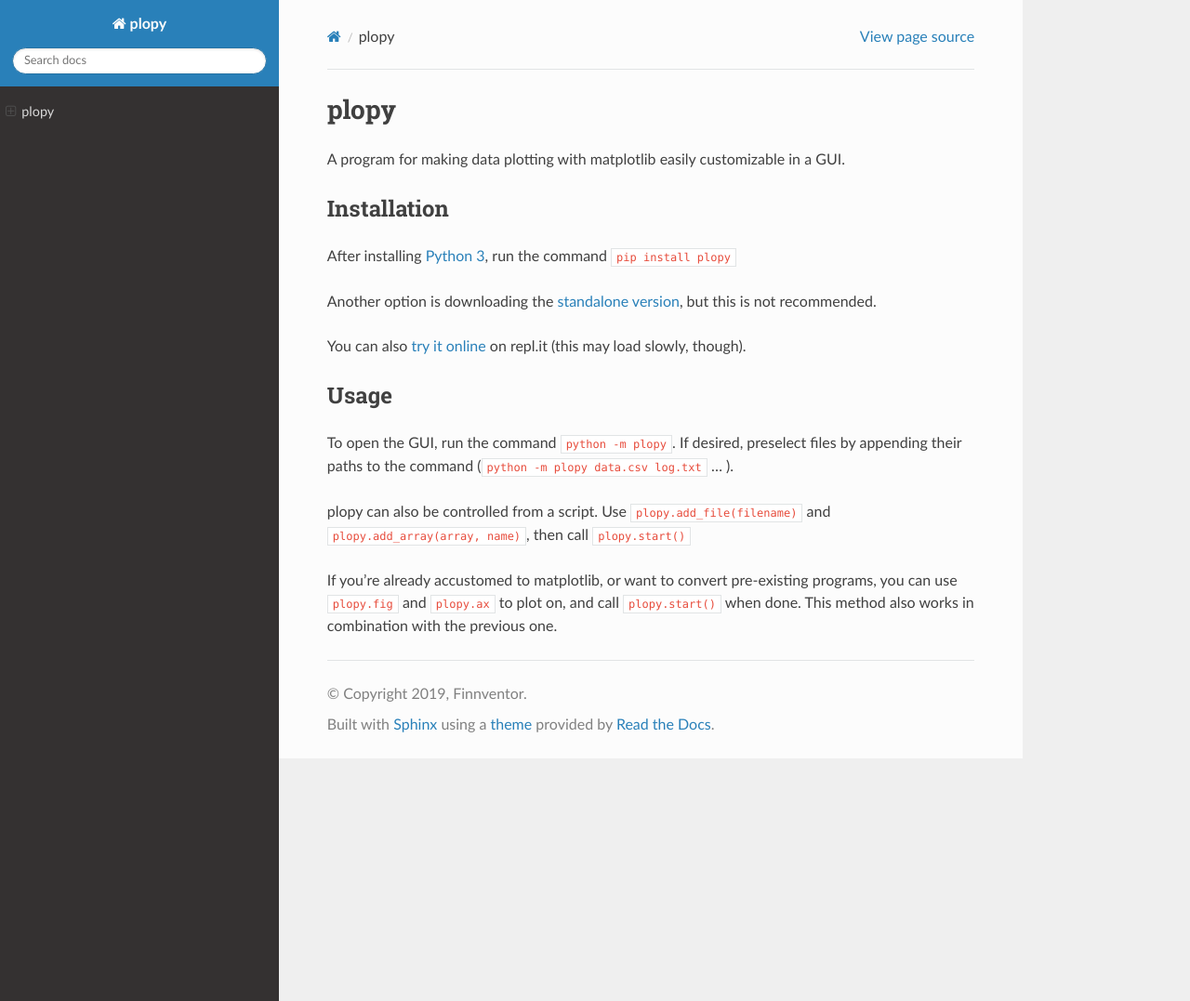
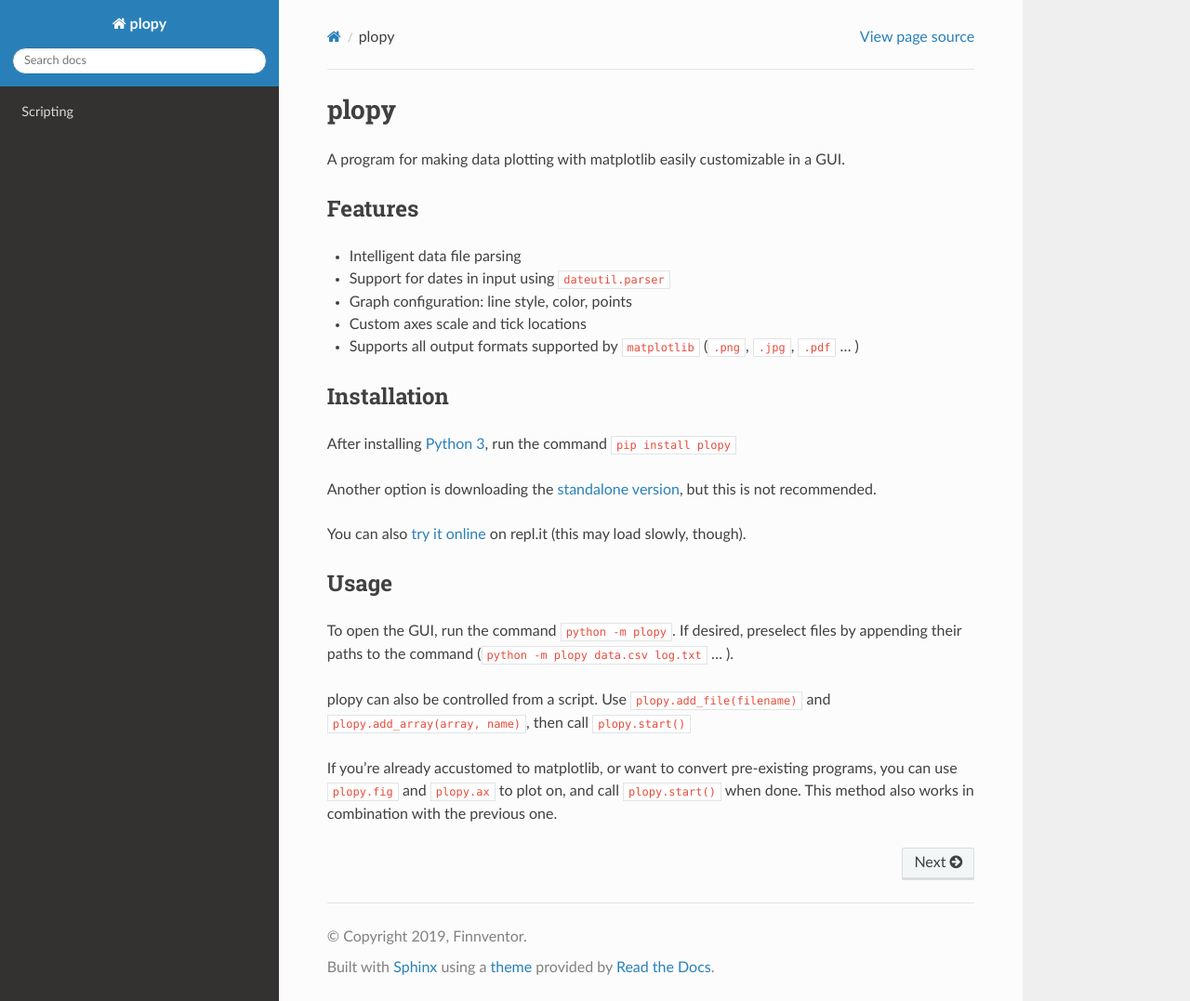
Before and after one commit to Finnventor/plopy, a Sphinx documentation site: the page built from docs/index.rst, in a window 1280 px wide and 1077 px high. Shown: the whole window at 93% size. Built offline with Sphinx 7.4.7 and the Read the Docs theme 2.0.0, drawn with Linux system fonts in a browser that asks for light colours.

Commit message:
Updated docs

```diff
--- a/docs/conf.py
+++ b/docs/conf.py
@@ -39,7 +39,8 @@
 # extensions coming with Sphinx (named 'sphinx.ext.*') or your custom
 # ones.
 extensions = [
-    'sphinx.ext.autodoc'
+    'sphinx.ext.autodoc',
+    'sphinx.ext.napoleon'
 ]
 
 # Add any paths that contain templates here, relative to this directory.
--- a/docs/index.rst
+++ b/docs/index.rst
@@ -1,6 +1,16 @@
 plopy
 =====
 A program for making data plotting with matplotlib easily customizable in a GUI.
+
+Features
+--------
+
+- Intelligent data file parsing
+- Support for dates in input using ``dateutil.parser``
+- Graph configuration: line style, color, points
+- Custom axes scale and tick locations
+- Supports all output formats supported by ``matplotlib``
+  (``.png``, ``.jpg``, ``.pdf`` ... )
 
 Installation
 ------------
```
Also changed, not shown: other parts of docs/index.rst (+7 -0 lines), __init__.py (+8 -7 lines), docs/scripting.rst (added, +13 -0 lines), 1 other file.
